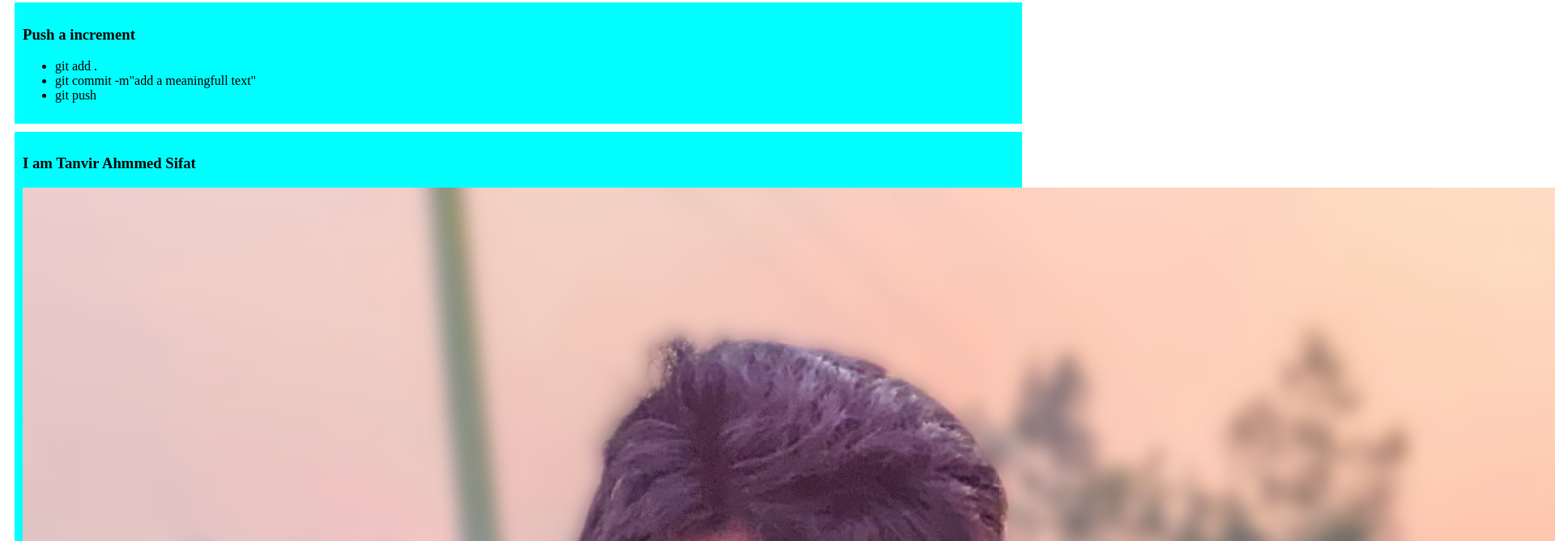
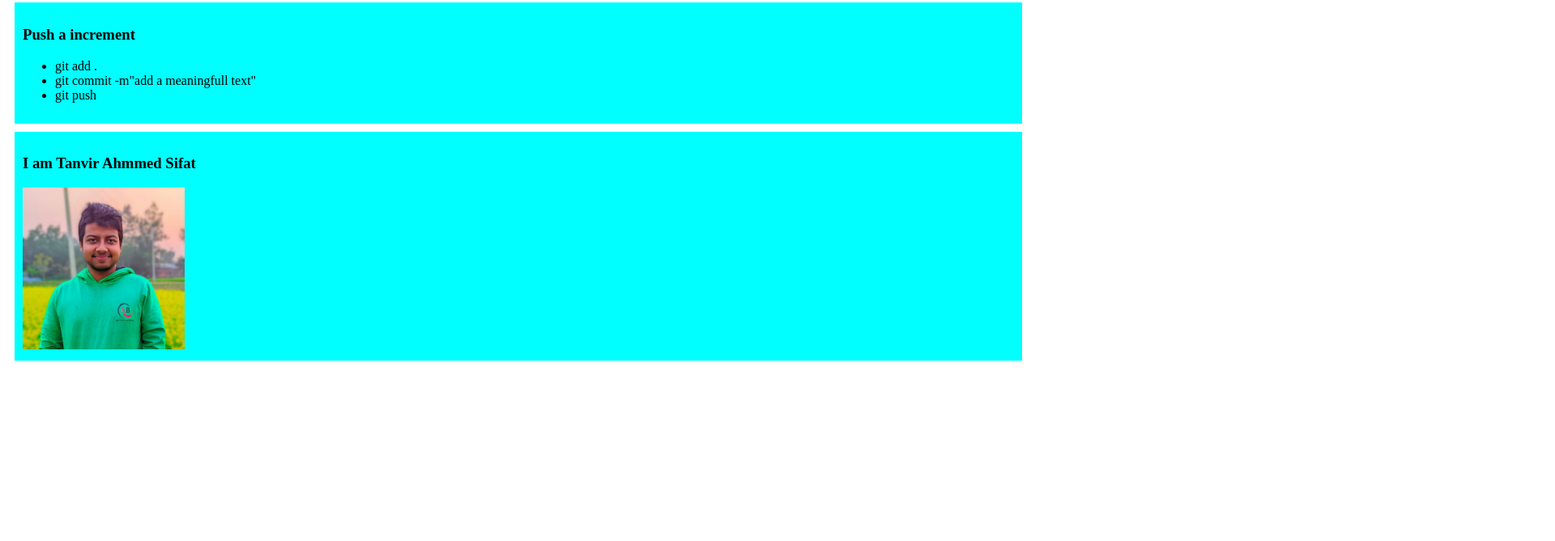
Before and after one commit to sifat26/my-first-github-repo, a plain HTML site: page index.html in a window 1280 px wide. Shown: the part 431-1100 px from the top of the page at 81% size, 1920 px wide, since content can reach past the window. After the commit the page ends 887 px from the top, so only its background shows below. Drawn offline with Linux system fonts and the light colour scheme.

Commit message:
added pic

```diff
--- a/index.html
+++ b/index.html
@@ -29,7 +29,7 @@
     </div>
     <div>
         <h3>I am Tanvir Ahmmed Sifat</h3>
-        <img src="sifat.jpg" alt="My Picture">
+        <img src="sifat.jpg" alt="My Picture" height="200" width="200">
     </div>
 </body>
 </html>
```
